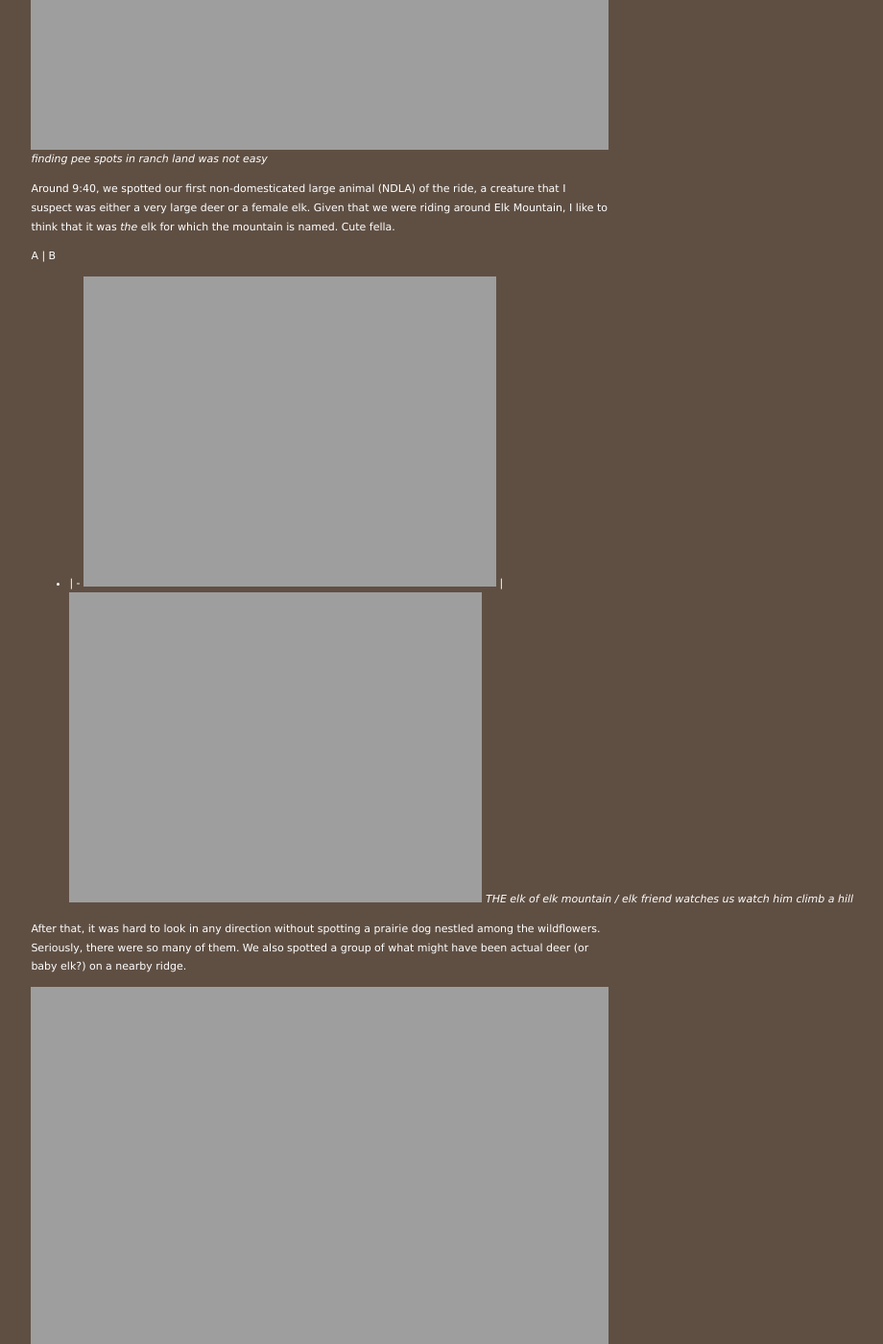
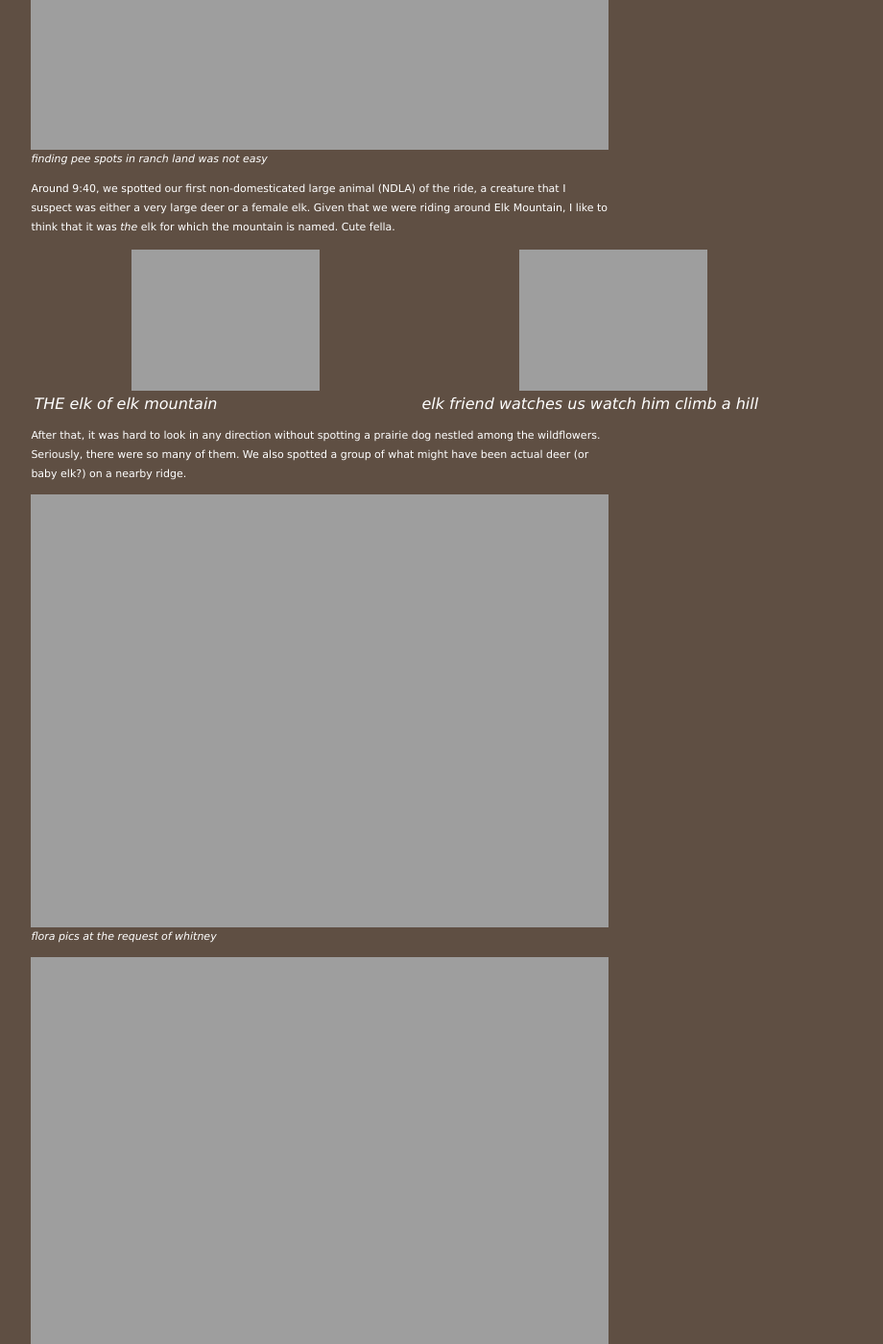
Before and after one commit to nathan-contino/nathan-contino.github.io, a Jekyll site: the page built from _posts/2021-05-22-steamboat-springs-gravel-grinding.markdown, in a window 1280 px wide and 1400 px high, scrolled down 7125 px. Shown: the whole window at 96% size, without its empty margins (264-1184 px from the left). Built offline with Jekyll 4.4.1, drawn with Linux system fonts in a browser that asks for light colours; some of the changed text lies outside the part shown.

Commit message:
tables?
Former-commit-id: a38b7880a8cea6a906caf7d63db436f8214280ea [formerly a38b7880a8cea6a906caf7d63db436f8214280ea [formerly ef798e50597e3b8b7cc8c016bf7b0da67a740968 [formerly 330024f871b8a9455fca818b9604f6c868bb4ab8] [formerly a33aac5c9b233a8288b00156589b8716d86726fa [formerly ad33a513dd17a1a92b857674a50a20e74c8615a9]]]]
Former-commit-id: 05f75bd129ff0f60b0533f12633fe723d2af4352
Former-commit-id: 62c392cfba14de738db0581e986553eae1bec610
Former-commit-id: e34c06f25f42b245e29e1f95a499d1f12966cf2b [formerly 9ae4ffefb140b65cf03c9bd795a26375865910ee]
Former-commit-id: 3054af1e87309fae9267516ec89c138596bd9f9d

```diff
--- a/_posts/2021-05-22-steamboat-springs-gravel-grinding.markdown
+++ b/_posts/2021-05-22-steamboat-springs-gravel-grinding.markdown
@@ -168,10 +168,9 @@ a female elk. Given that we were riding around Elk Mountain, I like
 to think that it was *the* elk for which the mountain is named. Cute
 fella.
 
-A | B
-- | -
 ![elk friend]({{ site.url }}/_images/may_26_bike_trip/elk_friend.jpg){:width="49%"} | ![elk friend horizon]({{ site.url }}/_images/may_26_bike_trip/elk_friend_horizon.jpg){:width="49%"}
-*THE elk of elk mountain / elk friend watches us watch him climb a hill*
+--- | ---
+*THE elk of elk mountain* | *elk friend watches us watch him climb a hill*
 
 After that, it was hard to look in any direction without spotting
 a prairie dog nestled among the wildflowers. Seriously, there were
@@ -199,10 +198,9 @@ if that meant taking hundreds of close-up photos of the
 caterpillar... well, nobody's perfect. And I suspect that he
 enjoyed the photoshoot.
 
-A | B
-- | -
 ![caterpillar]({{ site.url }}/_images/may_26_bike_trip/caterpillar.jpg){:width="49%"} | ![meg with caterpillar]({{ site.url }}/_images/may_26_bike_trip/meg_with_caterpillar.jpg){:width="49%"}
-*lil fuzzy boi / meg watching over lil fuzzy boi's travels*
+--- | ---
+*lil fuzzy boi* | *meg watching over lil fuzzy boi's travels*
 
 At 11, we enjoyed lunch at a beautiful spot at the top of a
 pretty large hill at almost the exact middle our our route.
```
